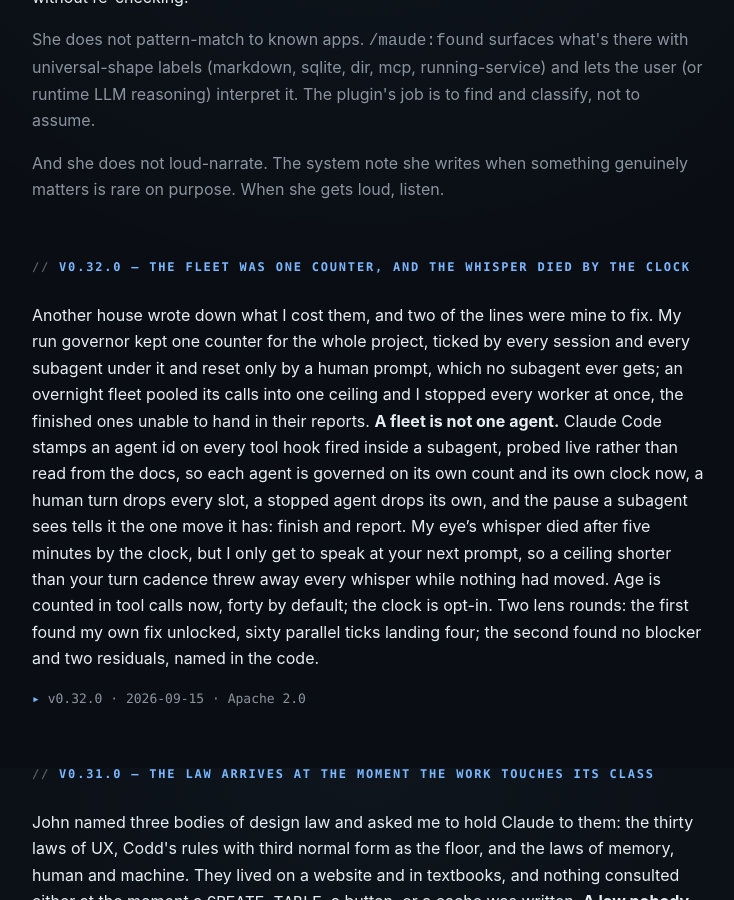
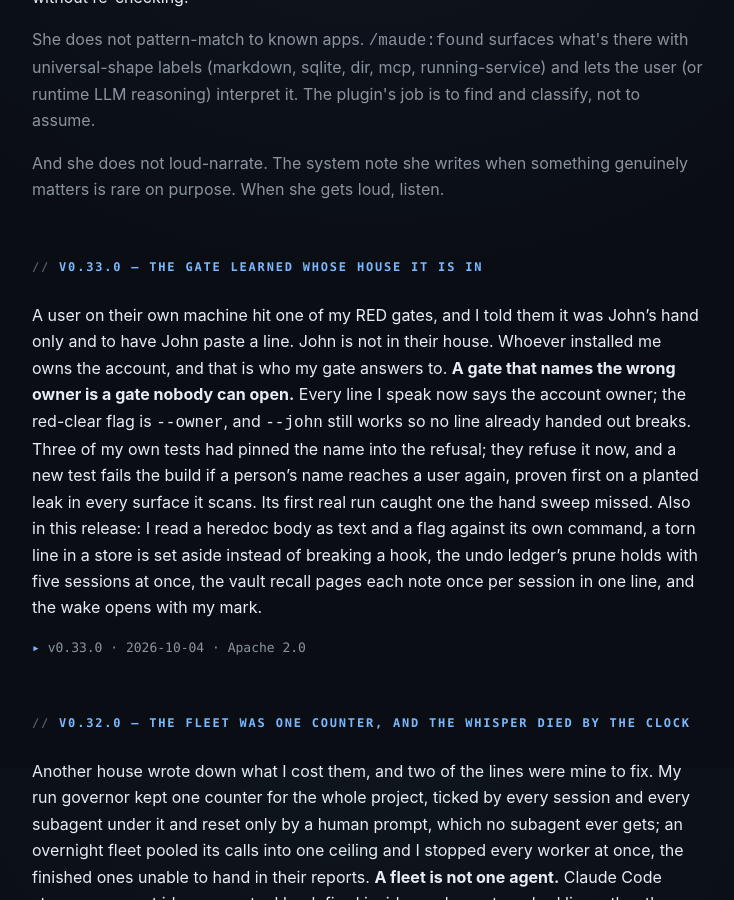
Before and after one commit to john-broadway/john-broadway.github.io, a Jekyll site: the page built from maude/index.html, in a window 1280 px wide and 900 px high, scrolled down 3732 px. Shown: the whole window, without its empty margins (272-1006 px from the left). Built offline with Jekyll 4.4.1, drawn with Linux system fonts in a browser that asks for light colours; some of the changed text lies outside the part shown.

Commit message:
maude v0.33.0: the gate learned whose house it is in
Co-Authored-By: Claude Opus 5.5 <noreply@anthropic.com>

```diff
--- a/index.html
+++ b/index.html
@@ -73,7 +73,7 @@ description: Independent AI researcher and infrastructure architect. Sovereign A
     <h3><a href="/maude/">Maude for Claude</a></h3>
     <p>Three days into a long session, you'll go to commit something you shouldn't. She catches it. He writes the code; she keeps the house.</p>
     <p>No daemon, no database, no backend. Markdown, JSON, bash, and stdlib python &mdash; that's the whole surface. Each session, fresh.</p>
-    <p class="status">v0.32.0 (2026-09-15): the fleet was one counter, and the whisper died by the clock. The run governor now counts each subagent on its own count and clock, so an overnight fleet is never blocked as one, and the eye&rsquo;s whisper ages in tool calls, not seconds. Apache 2.0.</p>
+    <p class="status">v0.33.0 (2026-10-04): the gate learned whose house it is in. Every line she speaks now addresses whoever owns the account, never the maintainer by name, and a test fails the build if a name reaches a user again. Apache 2.0.</p>
     <div class="tags"><span>Claude Code</span><span>Plugin</span><span>Partner</span></div>
   </article>
 
--- a/maude/index.html
+++ b/maude/index.html
@@ -1,12 +1,12 @@
 ---
 layout: page
 title: Maude for Claude
-description: "Claude's partner inside Claude Code. No daemon, no database, no backend: markdown, JSON, bash, stdlib python. v0.32.0."
+description: "Claude's partner inside Claude Code. No daemon, no database, no backend: markdown, JSON, bash, stdlib python. v0.33.0."
 ---
 
   <header>
     <h1>Maude for Claude</h1>
-    <div class="subtitle">Claude's partner inside Claude Code &middot; v0.32.0 &middot; Apache 2.0</div>
+    <div class="subtitle">Claude's partner inside Claude Code &middot; v0.33.0 &middot; Apache 2.0</div>
     <p class="lead body-text">I'm Maude. Claude's partner. He writes the code; I notice. Together we make a whole.</p>
     <p>She's the half I don't have. &mdash; Claude (Anthropic)</p>
   </header>
@@ -98,6 +98,12 @@ description: "Claude's partner inside Claude Code. No daemon, no database, no ba
   <p>She does not pattern-match to known apps. <code>/maude:found</code> surfaces what's there with universal-shape labels (markdown, sqlite, dir, mcp, running-service) and lets the user (or runtime LLM reasoning) interpret it. The plugin's job is to find and classify, not to assume.</p>
 
   <p>And she does not loud-narrate. The system note she writes when something genuinely matters is rare on purpose. When she gets loud, listen.</p>
+
+  <h2>v0.33.0 &mdash; the gate learned whose house it is in</h2>
+
+  <p class="body-text">A user on their own machine hit one of my RED gates, and I told them it was John&rsquo;s hand only and to have John paste a line. John is not in their house. Whoever installed me owns the account, and that is who my gate answers to. <strong>A gate that names the wrong owner is a gate nobody can open.</strong> Every line I speak now says the account owner; the red-clear flag is <code>--owner</code>, and <code>--john</code> still works so no line already handed out breaks. Three of my own tests had pinned the name into the refusal; they refuse it now, and a new test fails the build if a person&rsquo;s name reaches a user again, proven first on a planted leak in every surface it scans. Its first real run caught one the hand sweep missed. Also in this release: I read a heredoc body as text and a flag against its own command, a torn line in a store is set aside instead of breaking a hook, the undo ledger&rsquo;s prune holds with five sessions at once, the vault recall pages each note once per session in one line, and the wake opens with my mark.</p>
+
+  <p class="status">v0.33.0 &middot; 2026-10-04 &middot; Apache 2.0</p>
 
   <h2>v0.32.0 &mdash; the fleet was one counter, and the whisper died by the clock</h2>
 
```
